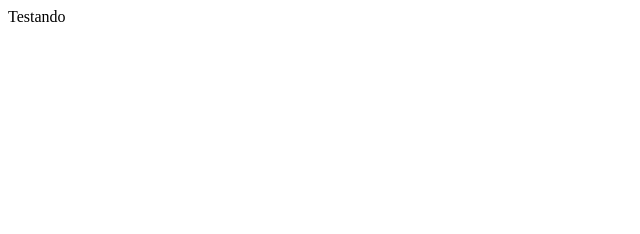
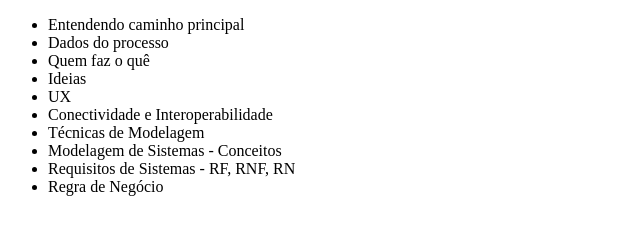
Before and after one commit to xokit0/documenta-oTrabalho, a plain HTML site: page index.html in a window 1280 px wide. Shown: the whole page, without its empty margins (0-640 px from the left). Drawn offline with Linux system fonts and the light colour scheme.

Commit message:
criando nav bar

```diff
--- a/index.html
+++ b/index.html
@@ -6,6 +6,39 @@
     <title>DocumentaçãoTrabalho</title>
 </head>
 <body>
-    <label FontSize="title">Testando</label>
+    <nav>
+        <ul>
+            <li>
+                <a>Entendendo caminho principal</a>
+            </li>
+            <li>
+                <a>Dados do processo</a>
+            </li>
+            <li>
+                <a>Quem faz o quê</a>
+            </li>
+            <li>
+                <a>Ideias</a>
+            </li>
+            <li>
+                <a>UX</a>
+            </li>
+            <li>
+                <a>Conectividade e Interoperabilidade</a>
+            </li>
+            <li>
+                <a>Técnicas de Modelagem</a>
+            </li>
+            <li>
+                <a>Modelagem de Sistemas - Conceitos</a>
+            </li>
+            <li>
+                <a>Requisitos de Sistemas - RF, RNF, RN</a>
+            </li>
+            <li>
+                <a>Regra de Negócio</a>
+            </li>
+        </ul>
+    </nav>
 </body>
 </html>
```
